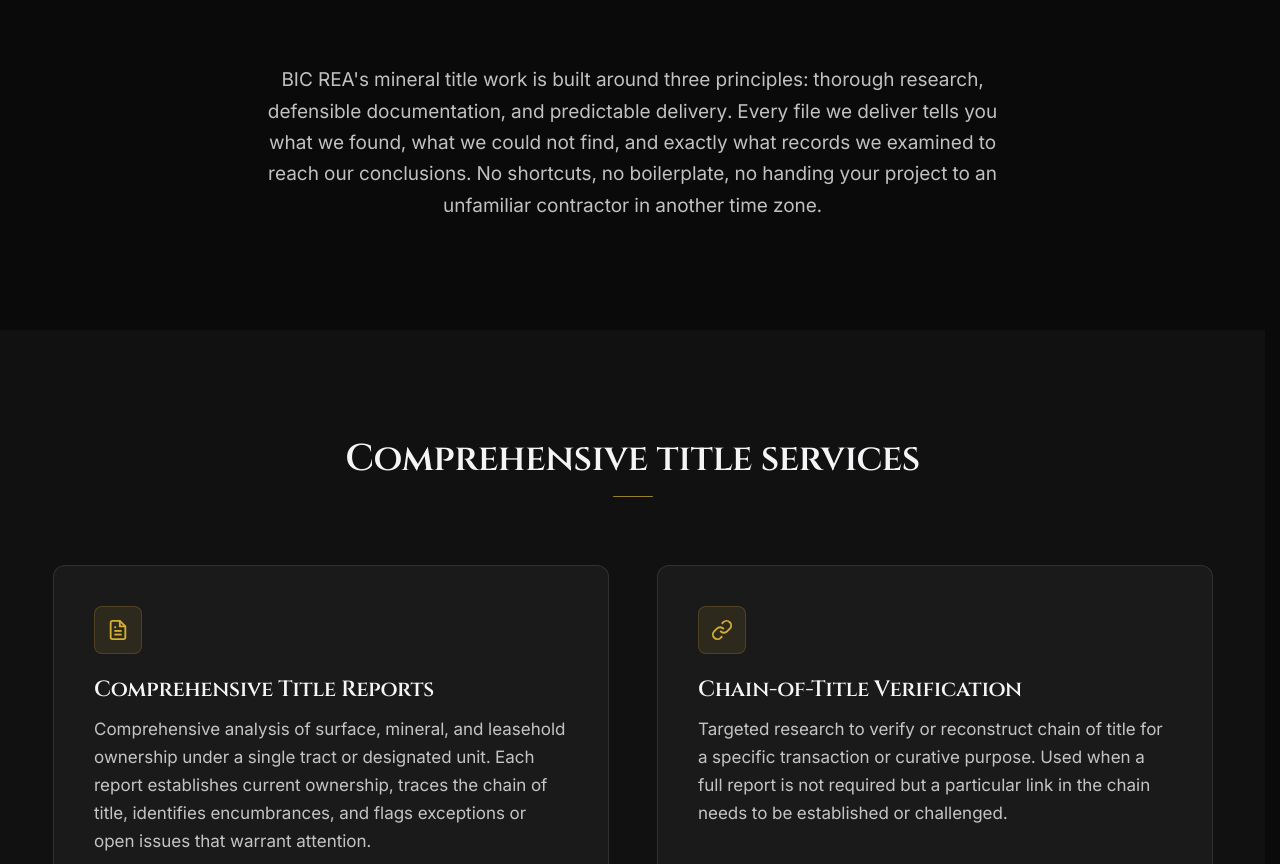
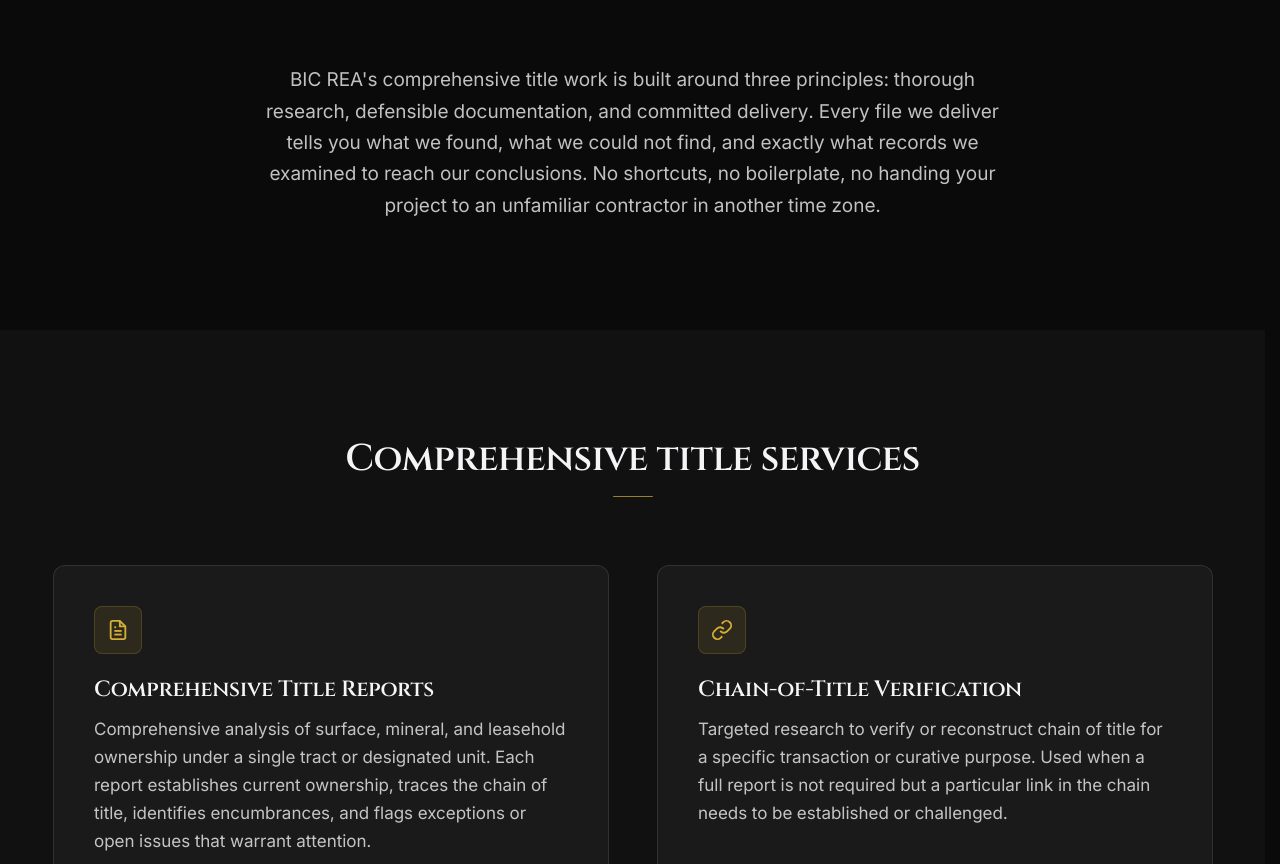
Before and after one commit to JvdZwaan76/bicrea-website, a plain HTML site: page title-services.html in a window 1280 px wide. Shown: the part 1257-2121 px from the top of the page. Drawn offline with Linux system fonts and the light colour scheme.

Commit message:
Pricing language: 'Committed Timelines, Transparent Pricing' site + deck; title-services principles line to comprehensive/committed

```diff
--- a/title-services.html
+++ b/title-services.html
@@ -265,7 +265,7 @@
       </p>
     </div>
     <p class="lead text-center">
-      BIC REA's mineral title work is built around three principles: thorough research, defensible documentation, and predictable delivery. Every file we deliver tells you what we found, what we could not find, and exactly what records we examined to reach our conclusions. No shortcuts, no boilerplate, no handing your project to an unfamiliar contractor in another time zone.
+      BIC REA's comprehensive title work is built around three principles: thorough research, defensible documentation, and committed delivery. Every file we deliver tells you what we found, what we could not find, and exactly what records we examined to reach our conclusions. No shortcuts, no boilerplate, no handing your project to an unfamiliar contractor in another time zone.
     </p>
   </div>
 </section>
```
Also changed, not shown: index.html (+1 -1 lines), 1 other file.
